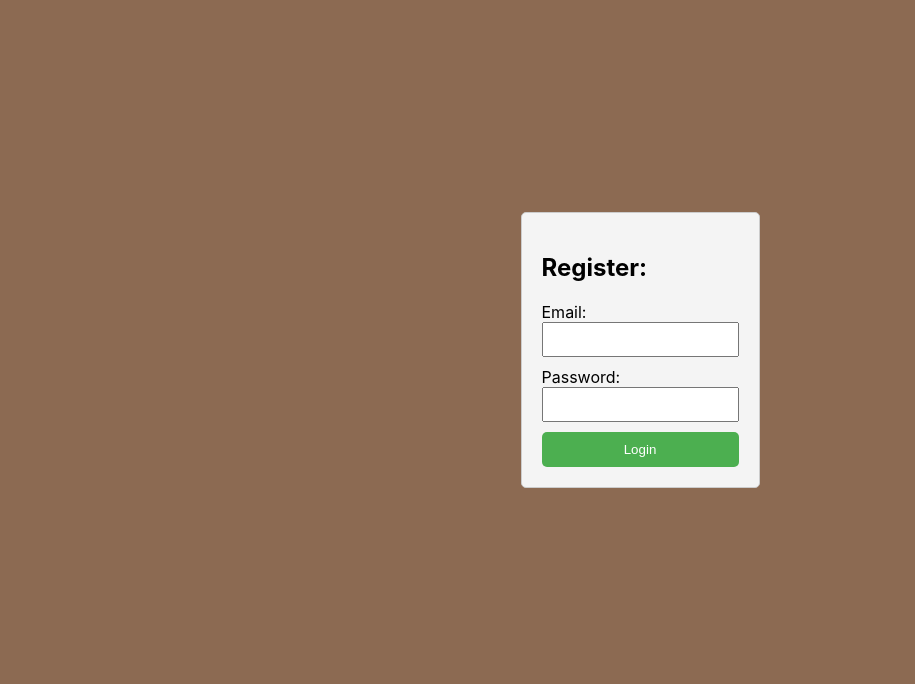
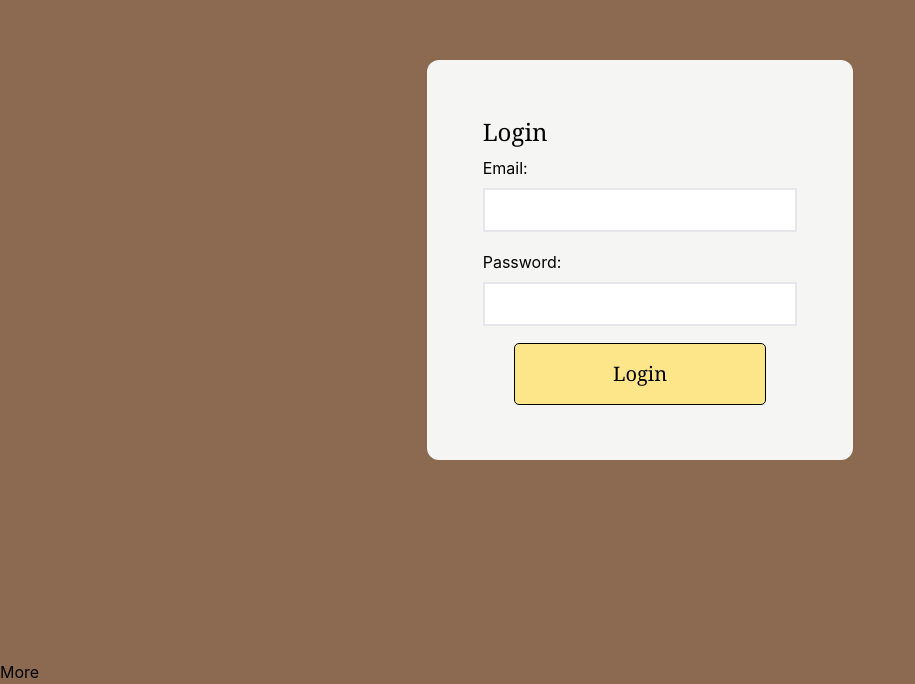
Before and after one commit to rave1/Illuminati-project, a React (Create React App) app in the folder frontend/: page /login in a window 1280 px wide. Shown: the part 140-824 px from the top of the page, without its empty margins (0-915 px from the left). Before the commit the page ends 800 px from the top, so only its background shows below. Built offline with nearby package versions, Linux system fonts and the light colour scheme.

Commit message:
feat: tailwind, user icon, register styles, login styles

```diff
--- a/frontend/package.json
+++ b/frontend/package.json
@@ -3,6 +3,7 @@
   "version": "0.1.0",
   "private": true,
   "dependencies": {
+    "@headlessui/react": "^1.7.17",
     "@testing-library/jest-dom": "^5.17.0",
     "@testing-library/react": "^13.4.0",
     "@testing-library/user-event": "^13.5.0",
@@ -43,6 +44,7 @@
     "eslint-plugin-import": "^2.29.0",
     "eslint-plugin-n": "^16.2.0",
     "eslint-plugin-promise": "^6.1.1",
-    "eslint-plugin-react": "^7.33.2"
+    "eslint-plugin-react": "^7.33.2",
+    "tailwindcss": "^3.3.5"
   }
 }
--- a/frontend/src/App.js
+++ b/frontend/src/App.js
@@ -11,6 +11,7 @@ import { CartProvider } from './components/cart/CartContext.js'
 import RegisterForm from './components/RegisterForm/RegisterForm'
 import { AuthProvider } from './context/useAuth'
 import LoginForm from './components/LoginForm/LoginForm'
+import Dropdown from './components/Dropdown/Dropdown'
 
 function App () {
   return (
@@ -30,6 +31,7 @@ function App () {
               <Route path='/login' element={<LoginForm />}/>
           </Routes>
         </Router>
+        <Dropdown/>
       </AuthProvider>
   </div>
   )
--- /dev/null
+++ b/frontend/src/components/Dropdown/Dropdown.js
@@ -0,0 +1,51 @@
+import { Menu } from '@headlessui/react'
+
+const Dropdown = () => {
+  return (
+    <Menu>
+    {({ open }) => (
+      <>
+        <Menu.Button>More</Menu.Button>
+        {open && (
+          <div className='z-30'>
+            <Menu.Items static>
+              <Menu.Item>
+                {({ active }) => (
+                  <a
+                    className={`${active
+                      ? 'bg-gray-100 text-gray-900'
+                      : 'text-gray-700'
+                      } block px-4 py-2 text-sm`}
+                    href="/account-settings"
+                  >
+                    Account settings
+                  </a>
+                )}
+              </Menu.Item>
+              <Menu.Item>
+                {({ active }) => (
+                  <a
+                    className={`${active
+                      ? 'bg-gray-100 text-gray-900'
+                      : 'text-gray-700'
+                      } block px-4 py-2 text-sm`}
+                    href="/documentation"
+                  >
+                    Documentation
+                  </a>
+                )}
+              </Menu.Item>
+              <Menu.Item disabled>
+                <span className="block px-4 py-2 text-sm text-gray-400">
+                  Invite a friend (coming soon!)
+                </span>
+              </Menu.Item>
+            </Menu.Items>
+          </div>
+        )}
+      </>
+    )}
+  </Menu>
+  )
+}
+export default Dropdown;
--- a/frontend/src/components/LoginForm/LoginForm.js
+++ b/frontend/src/components/LoginForm/LoginForm.js
@@ -27,14 +27,15 @@ const LoginForm = () => {
 
   return (
     <div style={styles.container}>
-      <form style={styles.form}>
-        <h2>Register: {token}</h2>
+      <form className='flex flex-col w-5/6 md:w-1/3 bg-stone-100 p-14 rounded-xl space-y-2'>
+        <h2 className='font-serif text-2xl'>Login</h2>
         <label>Email:</label>
         <input
           type="email"
           value={email}
           onChange={(e) => setEmail(e.target.value)}
           style={styles.input}
+          className='transition duration-500 ease-in-out border-2 focus:bg-amber-200'
         />
 
         <label>Password:</label>
@@ -43,9 +44,10 @@ const LoginForm = () => {
           value={password}
           onChange={(e) => setPassword(e.target.value)}
           style={styles.input}
+          className='transition duration-500 ease-in-out border-2 focus:bg-amber-200'
         />
 
-        <button type="button" onClick={handleLogin} style={styles.button}>
+        <button type="button" onClick={handleLogin} className="transition ease-in-out rounded outline outline-1 bg-amber-200 font-serif p-4 mx-8 text-xl hover:bg-amber-500">
           Login
         </button>
       </form>
--- a/frontend/src/components/Main/main.jsx
+++ b/frontend/src/components/Main/main.jsx
@@ -1,6 +1,7 @@
 import React from 'react'
 import './main.css'
 import AppContainer from '../product_component/ProductsBox'
+import Dropdown from '../Dropdown/Dropdown'
 
 function Product ({ image, name }) {
   return (
--- a/frontend/src/components/RegisterForm/RegisterForm.js
+++ b/frontend/src/components/RegisterForm/RegisterForm.js
@@ -29,14 +29,15 @@ const RegisterForm = () => {
 
   return (
     <div style={styles.container}>
-      <form style={styles.form}>
-        <h2>Register: {token}</h2>
+      <form className='flex flex-col w-5/6 md:w-1/3 bg-stone-100 p-14 rounded-xl space-y-2'>
+        <h2 className='font-serif text-2xl'>Register</h2>
         <label>Email:</label>
         <input
           type="email"
           value={email}
           onChange={(e) => setEmail(e.target.value)}
           style={styles.input}
+          className='transition duration-500 ease-in-out border-2 focus:bg-amber-200'
         />
 
         <label>Password:</label>
@@ -45,6 +46,7 @@ const RegisterForm = () => {
           value={password1}
           onChange={(e) => setPassword(e.target.value)}
           style={styles.input}
+          className='transition duration-500 ease-in-out border-2 focus:bg-amber-200'
         />
         <label>Repeat Password:</label>
         <input
@@ -52,9 +54,10 @@ const RegisterForm = () => {
           value={password2}
           onChange={(e) => setSecondPassword(e.target.value)}
           style={styles.input}
+          className='transition duration-500 ease-in-out border-2 focus:bg-amber-200'
         />
 
-        <button type="button" onClick={handleRegister} style={styles.button}>
+        <button type="button" onClick={handleRegister} className="transition ease-in-out rounded outline outline-1 bg-amber-200 font-serif p-4 mx-8 text-xl hover:bg-amber-500">
           Register
         </button>
       </form>
--- a/frontend/src/components/header/header.css
+++ b/frontend/src/components/header/header.css
@@ -117,7 +117,7 @@
   display: block;
 }
 
-.cart-price span {
+.cart-price {
   font-size: 18px;
   font-family: 'Courier New', Courier, monospace;
   font-weight: 700;
--- a/frontend/src/components/header/header.jsx
+++ b/frontend/src/components/header/header.jsx
@@ -7,6 +7,8 @@ import './header.css'
 import '../../index.css'
 import { Outlet, Link } from 'react-router-dom'
 import { useCart } from '../cart/CartContext'
+import UserIcon from '../../icons/UserIcon'
+import Dropdown from '../Dropdown/Dropdown'
 
 export const Header = () => {
   const { cart: cartItems } = useCart()
@@ -29,17 +31,18 @@ export const Header = () => {
           Search
         </button>
       </div>
-      <div className="right-section">
+      <div className="grid grid-cols-2 gap-4 place-content-center">
         <Link to='cart'>
           <div className="cart-logo-container">
             <img src={cart} className='cart-logo' />
             <p id="cart-quantity">{cartQuantity}</p>
           </div>
+          <span className="cart-price">$57.00</span>
         </Link>
-        <div className="cart-price">
-          <p>Shopping cart:</p>
-          <span>$57.00</span>
-        </div>
+        <button className='flex justify-items-center items-center w-full'>
+          <UserIcon/>
+          <Dropdown/>
+        </button>
       </div>
       <div className="navi-bar">
         <div className="navi-left-side">
--- /dev/null
+++ b/frontend/src/icons/UserIcon.js
@@ -0,0 +1,7 @@
+export default function UserIcon( {fillColor }) {
+    return (
+        <svg xmlns="http://www.w3.org/2000/svg" width="24" height="30" viewBox="0 0 16 20" fill={fillColor}>
+<path d="M15 19C15 15.134 11.866 12 8 12C4.13401 12 1 15.134 1 19M8 9C5.79086 9 4 7.20914 4 5C4 2.79086 5.79086 1 8 1C10.2091 1 12 2.79086 12 5C12 7.20914 10.2091 9 8 9Z" stroke="white" stroke-width="2" stroke-linecap="round" stroke-linejoin="round"/>
+</svg>
+    )
+}
--- a/frontend/src/index.css
+++ b/frontend/src/index.css
@@ -1,3 +1,7 @@
+@tailwind base;
+@tailwind compontents;
+@tailwind utilities;
+
 body {
   margin: 0;
   font-family: -apple-system, BlinkMacSystemFont, 'Segoe UI', 'Roboto', 'Oxygen',
--- /dev/null
+++ b/frontend/tailwind.config.js
@@ -0,0 +1,8 @@
+/** @type {import('tailwindcss').Config} */
+module.exports = {
+  content: ["./src/**/*.{js,jsx,ts,tsx}"],
+  theme: {
+    extend: {},
+  },
+  plugins: [],
+}
```
Also changed, not shown: 2 other files (tests, documents, lock files or other folders).
